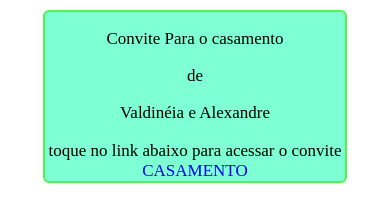
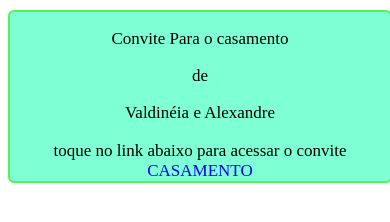
Before and after one commit to alexandre945/link_weddign, a plain HTML site: page index.html in a window 390 px wide. Drawn offline with Linux system fonts and the light colour scheme.

Commit message:
alterando padding

```diff
--- a/index.html
+++ b/index.html
@@ -21,14 +21,15 @@
  a {
     text-decoration: none;
     cursor: pointer;
-    padding-bottom: 20px;
+    margin-bottom: 20px;
  }
  .flex {
   padding-top: 1px;
  }
+
  @media (max-width: 600px) {
     .container {
-        width: 300px;
+        width: 380px;
         font-size: 17px;
         text-align: center;
         margin-right: auto;
```
